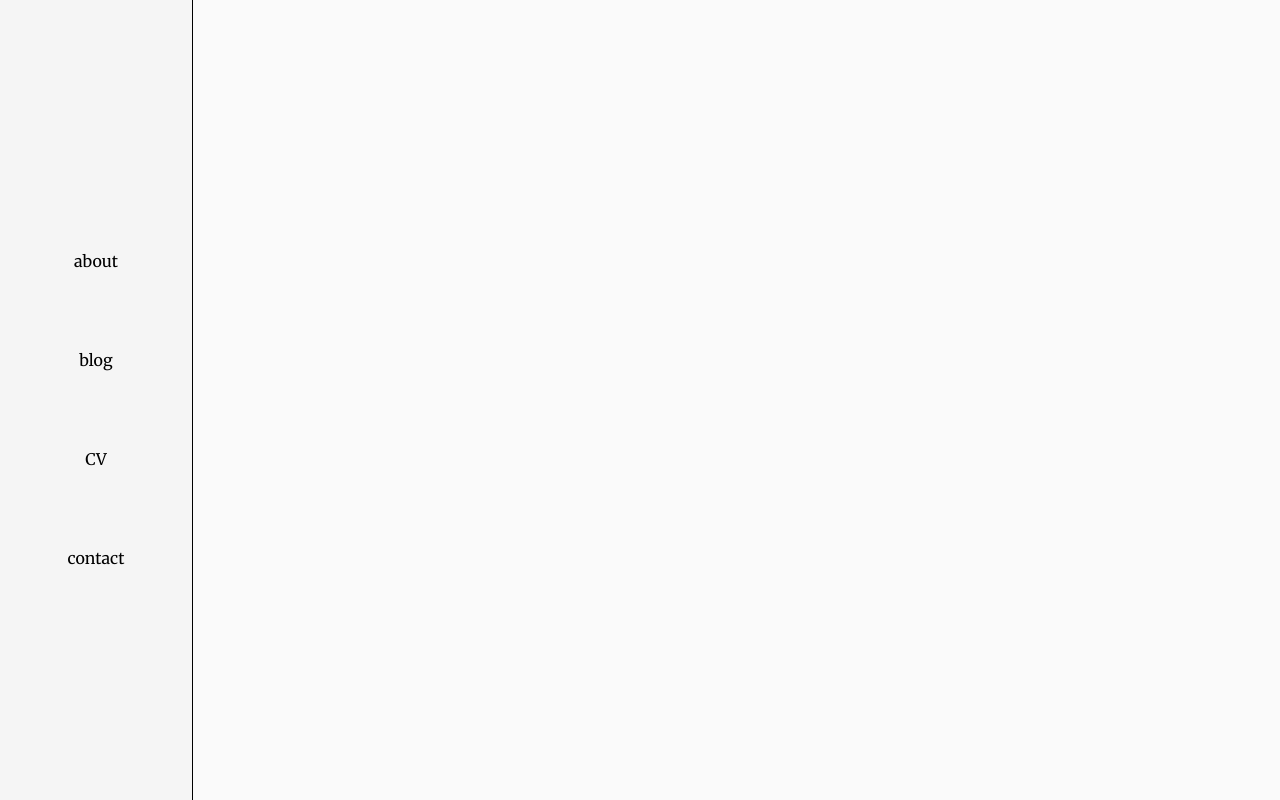
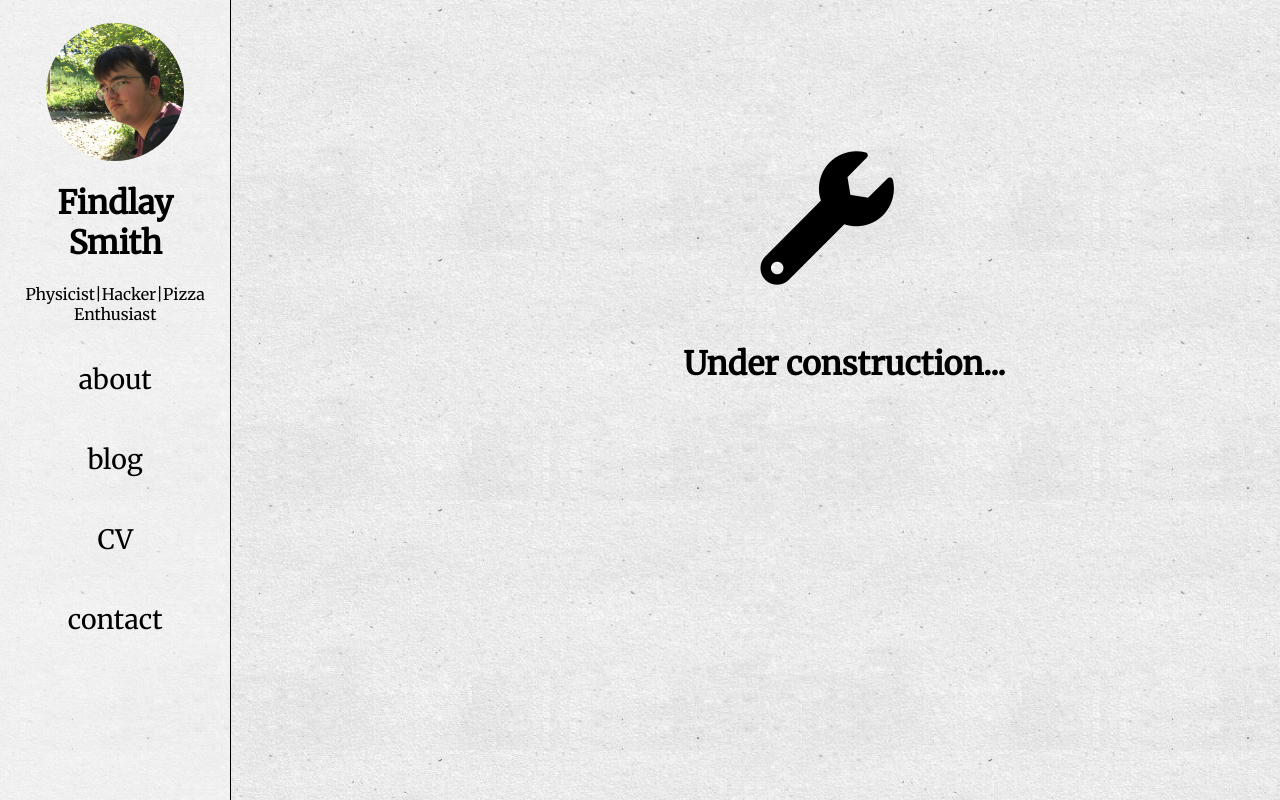
Before and after one commit to findoslice/findoslice.github.io, a plain HTML site: page index.html in a window 1280 px wide. Drawn offline with nearby package versions, Linux system fonts and the light colour scheme.

Commit message:
finished navbar

```diff
--- a/css/main.css
+++ b/css/main.css
@@ -1,7 +1,7 @@
 body {
-    background-color: rgb(250, 250, 250);
     font-family: "Merriweather", serif;
     font-weight: 300;
+    background-image: url("../static/paper-background4.jpg");
 }
 
 a {
@@ -14,35 +14,71 @@ a {
 
 #navbar {
     border-right: 1px solid black;
-    background-color: rgb(245, 245, 245);
+    background-color: rgba(245, 245, 245, 0.5);
     height: 100%;
-    width: 15%;
+    width: 18%;
     top: 0;
     left: 0;
     align-self: left;
     position: fixed;
-    display: table;
+    display: inline-block;
+    text-align: center;
+}
+
+#content {
+    height: 100%;
+    margin-left: 18%;
+    display: inline-block;
+    align-content: center;
+}
+
+#content div {
+    position: fixed;
+    margin-left:41%;
+    margin-top: 10%;
+    font-size: 100pt;
+}
+
+#content h1 {
+    position: fixed;
+    text-align: center;
+    margin-left:35%;
+    margin-top: 25%;
+}
+
+#profile {
+    display: block;
+    width: 60%;
+    margin-left: 20%;
+    margin-top: 10%;
+    border-radius: 100%;
+    align-self: center;
+}
+
+#navbar p {
+    font-size: 100%;
 }
 
 
 #navbuttons {
     display: table-cell;
     vertical-align: middle;
+    font-size: 20pt;
     color: black;
 }
 
 .navbutton {
     text-align: center;
     width: 100%;
-    height: 10%;
-    line-height: 500%;
+    height: 5%;
+    line-height: 300%;
     display: inline-block;
     vertical-align: middle;
-    margin-top: 10%;
-    transition: all 500ms ease-in;
+    transition: all 350ms ease-in;
 }
 
+
 #navbuttons :hover {
-    background-color: rgb(235, 235, 235);
-    transition: all 500ms;
+    background-color: rgba(225, 225, 225, 0.9);
+    transition: all 350ms ease-in;
 }
--- a/index.html
+++ b/index.html
@@ -9,6 +9,7 @@
     <script src="https://unpkg.com/babel-standalone@6/babel.min.js" crossorigin></script>
 
     <link href="https://fonts.googleapis.com/css?family=Merriweather" rel="stylesheet">
+    <link rel="stylesheet" href="https://use.fontawesome.com/releases/v5.6.3/css/all.css" integrity="sha384-UHRtZLI+pbxtHCWp1t77Bi1L4ZtiqrqD80Kn4Z8NTSRyMA2Fd33n5dQ8lWUE00s/" crossorigin="anonymous">
 
     <link rel = "stylesheet" type = "text/css" href = "css/main.css">
 
@@ -18,6 +19,10 @@
   <body>
 
     <div id="navbar"></div>
-
+    <div id="content">
+      <div class="fas fa-wrench"></div>
+      <h1>
+        Under construction...
+    </div>
   </body>
 </html>
--- a/js/navbar.js
+++ b/js/navbar.js
@@ -21,11 +21,20 @@ class NavBar extends React.Component {
 
   render() {
     return (
-      <div id = "navbuttons">
-        {this.state.paths.map((name, i) => {
-          return(<NavButton name = {name} key = {i}></NavButton>)
-        })}
-      </div>
+      <span>
+        <img src = "../static/profile-img.jpg" id = "profile"></img>
+        <h1>
+          Findlay<br></br>Smith
+        </h1>
+        <p>
+          Physicist|Hacker|Pizza Enthusiast
+        </p>
+        <div id = "navbuttons">
+          {this.state.paths.map((name, i) => {
+            return(<NavButton name = {name} key = {i}></NavButton>)
+          })}
+        </div>
+      </span>
     );
   }
 }
```
Also changed, not shown: static/paper-background.png (added), static/paper-background2.jpg (added), static/paper-background3.jpg (added), static/paper-background4.jpg (added), static/profile-img.jpg (added).
